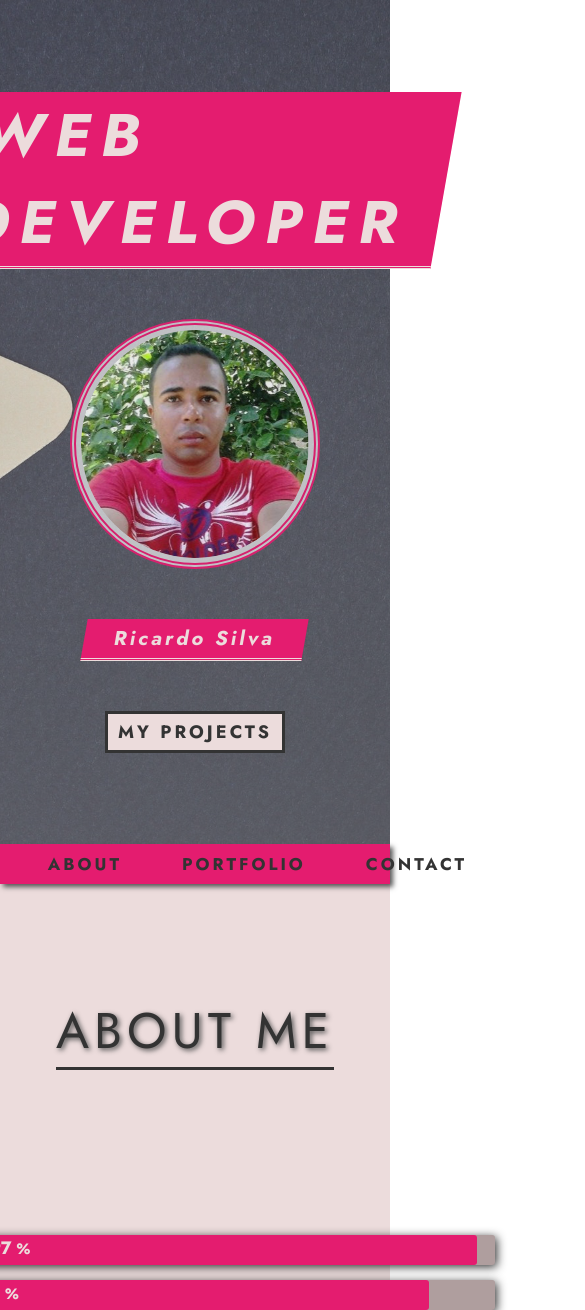
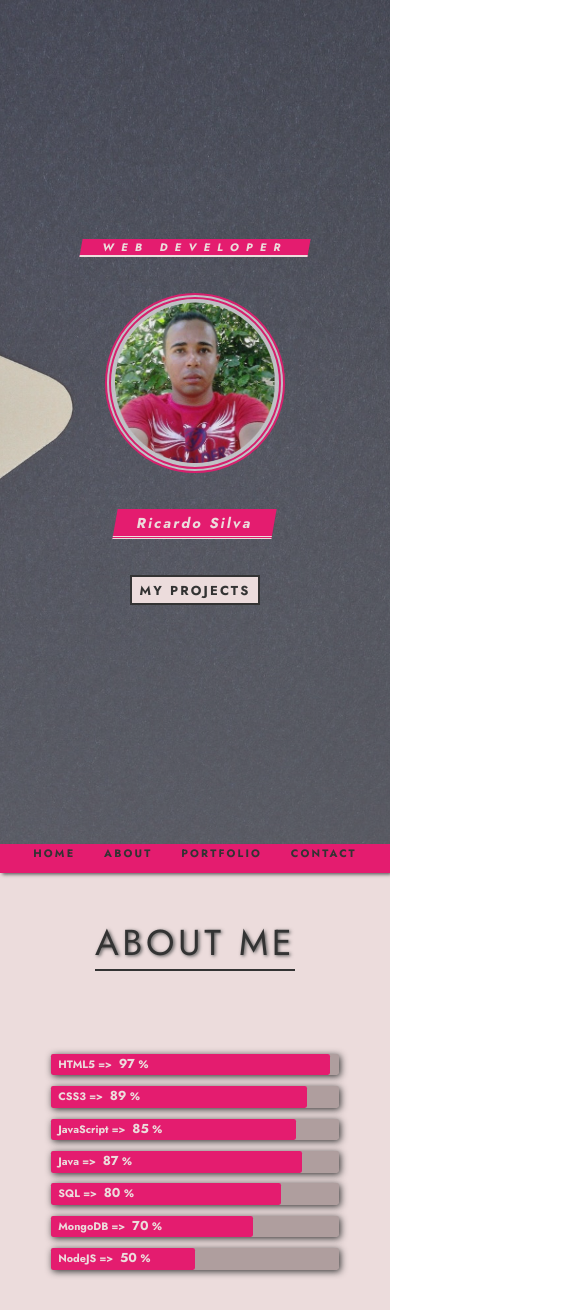
Before and after one commit to Rdssil101/personal_portfolio, a plain HTML site: page index.html in a window 390 px wide. Shown: the top 1310 px of the page, 585 px wide, since content can reach past the window. Drawn offline with Linux system fonts and the light colour scheme.

Commit message:
new commit

```diff
--- a/css/mainStyle.css
+++ b/css/mainStyle.css
@@ -427,3 +427,93 @@ html {
    letter-spacing: 0.2rem;
 }
 /* End of Section Five Footer */
+
+/* Resposive */
+@media(max-width: 1200px) {
+   .services {
+      flex-wrap: wrap;
+      height: auto;
+   }
+
+   .service {
+      margin: 3rem 2rem;
+   }
+
+   .section-4 {
+      height: 80vh;
+   }
+}
+
+@media(max-width: 800px) {
+   .section-1-heading {
+      font-size: 4rem;
+   }
+
+   .progress-bar {
+      width: 50px;
+   }
+}
+
+@media(max-width: 600px) {
+   .section-1-heading {
+      font-size: 3rem;
+   }
+
+   .navbar-link {
+      font-size: 1.5rem;
+      margin: 0 2rem;
+   }
+
+   .section-2 {
+      padding: 10rem;
+   }
+
+   .section-2-heading {
+      margin-bottom: 10rem;
+   }
+
+   .progress-bar {
+      width: 45rem;
+   }
+
+   .project-img {
+      width: 100%;
+   }
+
+   .contact-form {
+      width: 40rem;
+   }
+
+   .copyright {
+      width: 70%;
+   }
+}
+
+@media(max-width: 500px) {
+   html{
+      font-size: 55%;
+   }
+}
+
+@media(max-width: 500px) {
+   html{
+      font-size: 45%;
+   }
+
+   .section-1-heading {
+      font-size: 1.5rem;
+   }
+
+   .navbar-link {
+      margin-bottom: 1.5rem;
+   }
+
+   .section-2-heading {
+      align-items: center;
+   }
+
+   .progress-bar {
+      width: 40rem;
+   }
+}
+/* End of Resposive */
```
